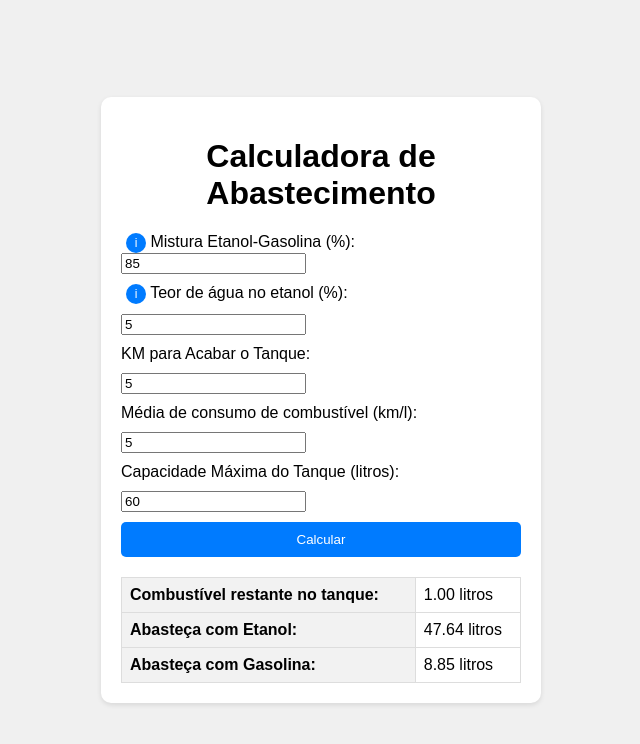
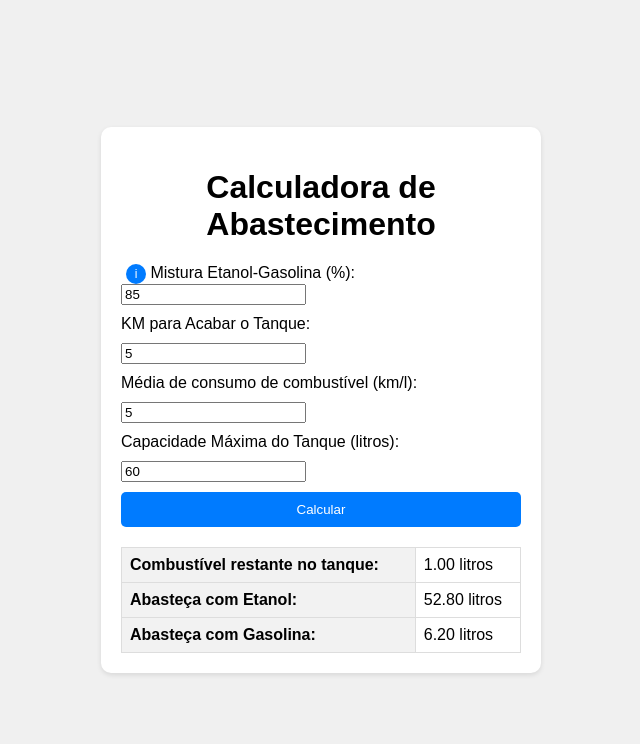
Before and after one commit to guilhermeacof/CalculadoraCombustivel, a plain HTML site: page index.html in a window 1280 px wide. Both pictures are taken after typing "5", "5" into the empty fields and a click on the button "Calcular". Shown: the whole page, without its empty margins (319-959 px from the left). Drawn offline with Linux system fonts and the light colour scheme.

Commit message:
Correção dos calculos

```diff
--- a/index.html
+++ b/index.html
@@ -86,7 +86,6 @@ function calcularAbastecimento() {
     var kmParaAcabar = parseFloat(document.getElementById("kmParaAcabar").value);
     var consumoKmPorLitro = parseFloat(document.getElementById("consumoKmPorLitro").value);
     var percentEtanolGasolina = parseFloat(document.getElementById("percentEtanolGasolina").value);
-    var teorAguaEtanol = parseFloat(document.getElementById("teorAguaEtanol").value);
 
     if (isNaN(kmParaAcabar) || isNaN(consumoKmPorLitro)) {
         alert("Por favor, preencha os campos 'KM para Acabar o Tanque' e 'Consumo de Combustível (km/l)'");
@@ -102,9 +101,12 @@ function calcularAbastecimento() {
     var litrosEtanol = (combustivelACompletar * percentEtanol) / 100;
     var litrosGasolina = (combustivelACompletar * percentGasolina) / 100;
 
-    // Considerando o teor de água no etanol
-    var litrosAguaEtanol = litrosEtanol * (teorAguaEtanol / 100);
-    litrosEtanol -= litrosAguaEtanol;
+    // Subtrair 30% do resultado de abastecer com gasolina
+    var descontoGasolina = litrosGasolina * 0.3;
+    litrosGasolina -= descontoGasolina;
+
+    // Adicionar o valor do desconto da gasolina ao etanol
+    litrosEtanol += descontoGasolina;
 
     var tabelaResultado = document.getElementById("tabelaResultado");
     tabelaResultado.innerHTML = `
@@ -144,15 +146,6 @@ function showInfoTooltip(elementId) {
             Informações sobre a mistura Etanol-Gasolina. Podendo ser E1 até E100
         </div>
 
-        <label for="teorAguaEtanol"><span class="info-icon" onclick="showInfoTooltip('teorAguaEtanol')">i</span> Teor de
-            água no etanol
-            (%):</label>
-        <input type="number" id="teorAguaEtanol" value="5">
-        <div class="info-tooltip" id="infoTooltip_teorAguaEtanol">
-            Teor provável de Água adicionada ao Etanol. O etanol hidratado combustível possui em sua composição entre
-            95,1% e 96% de etanol.
-        </div>
-
         <label for="kmParaAcabar">KM para Acabar o Tanque:</label>
         <input type="number" id="kmParaAcabar">
 
```
